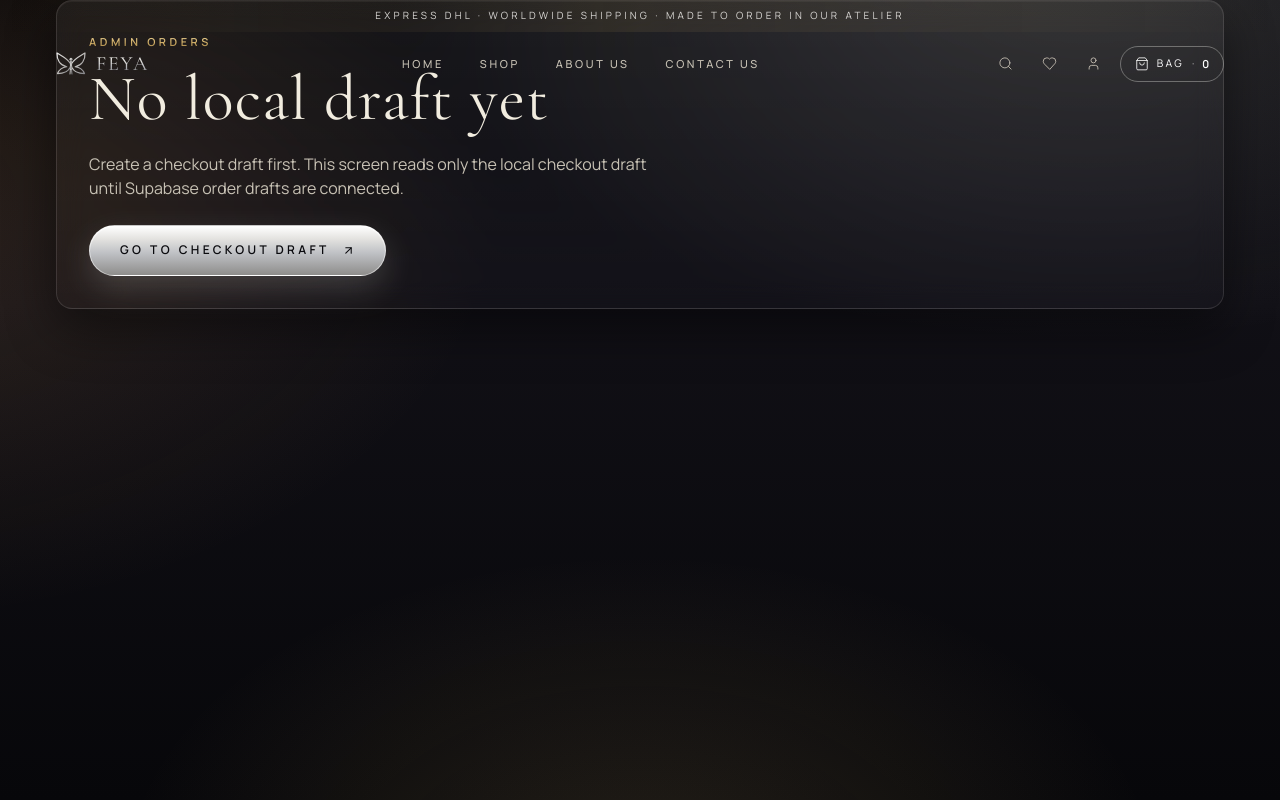
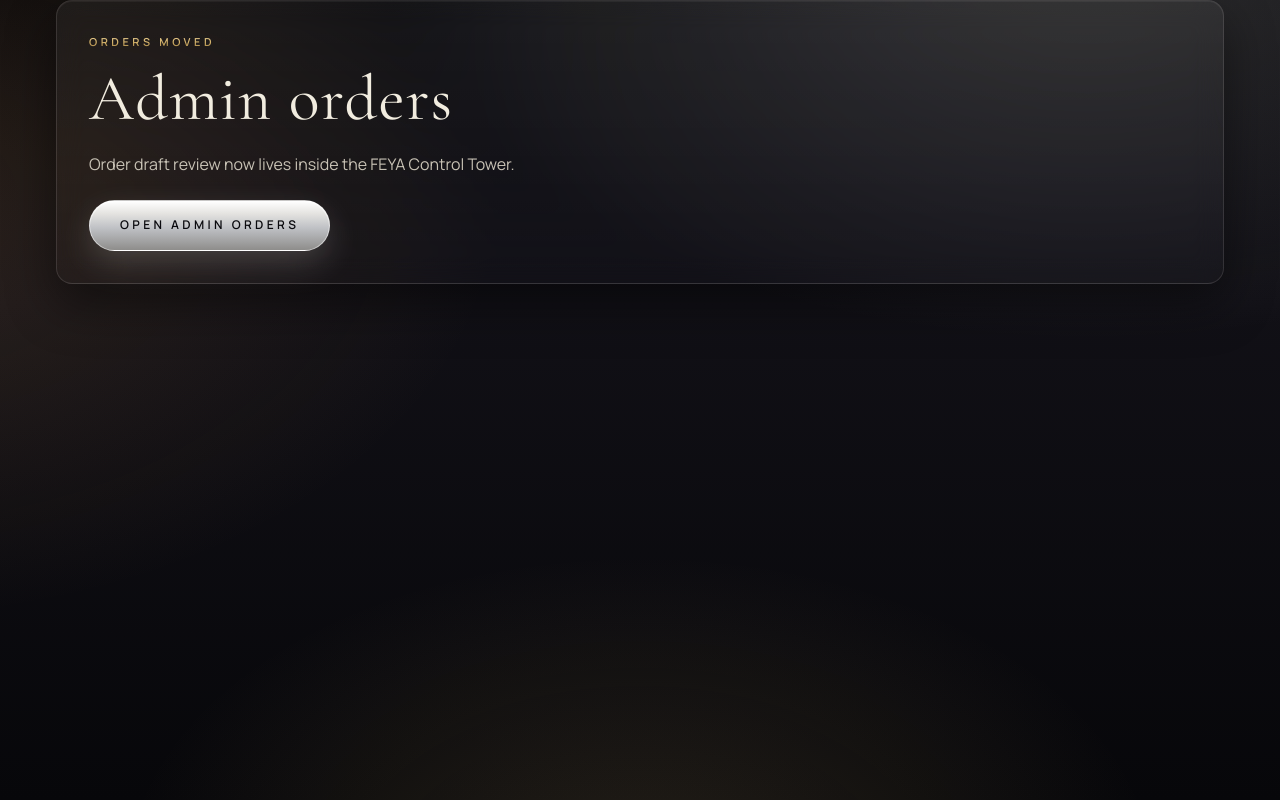
Before and after one commit to THEFEYA/feya-commerce, a Next.js app: page /studio/orders in a window 1280 px wide. Shown: the top 800 px of the page. Built offline with nearby package versions, Linux system fonts and the light colour scheme; a web font is replaced by a local one.

Commit message:
Point studio orders to admin orders

```diff
--- a/app/studio/orders/page.tsx
+++ b/app/studio/orders/page.tsx
@@ -1,11 +1,14 @@
-import { Header } from '@/components/Header';
-import { AtelierOrdersClient } from '@/components/AtelierOrdersClient';
+import Link from 'next/link';
 
 export default function StudioOrdersPage() {
-  return (
-    <main className="relative min-h-screen">
-      <Header />
-      <AtelierOrdersClient />
-    </main>
-  );
+  return <main className="relative min-h-screen">
+    <section className="container-feya pt-[170px] pb-20">
+      <div className="glass rounded-2xl p-8">
+        <div className="eyebrow-gold mb-3">Orders moved</div>
+        <h1 className="font-tall text-bone leading-none" style={{ fontSize: 'clamp(34px,5vw,68px)' }}>Admin orders</h1>
+        <p className="mt-4 text-[var(--bone-dim)] max-w-xl">Order draft review now lives inside the FEYA Control Tower.</p>
+        <Link href="/admin/orders" className="btn-chrome mt-6">Open admin orders</Link>
+      </div>
+    </section>
+  </main>;
 }
```
